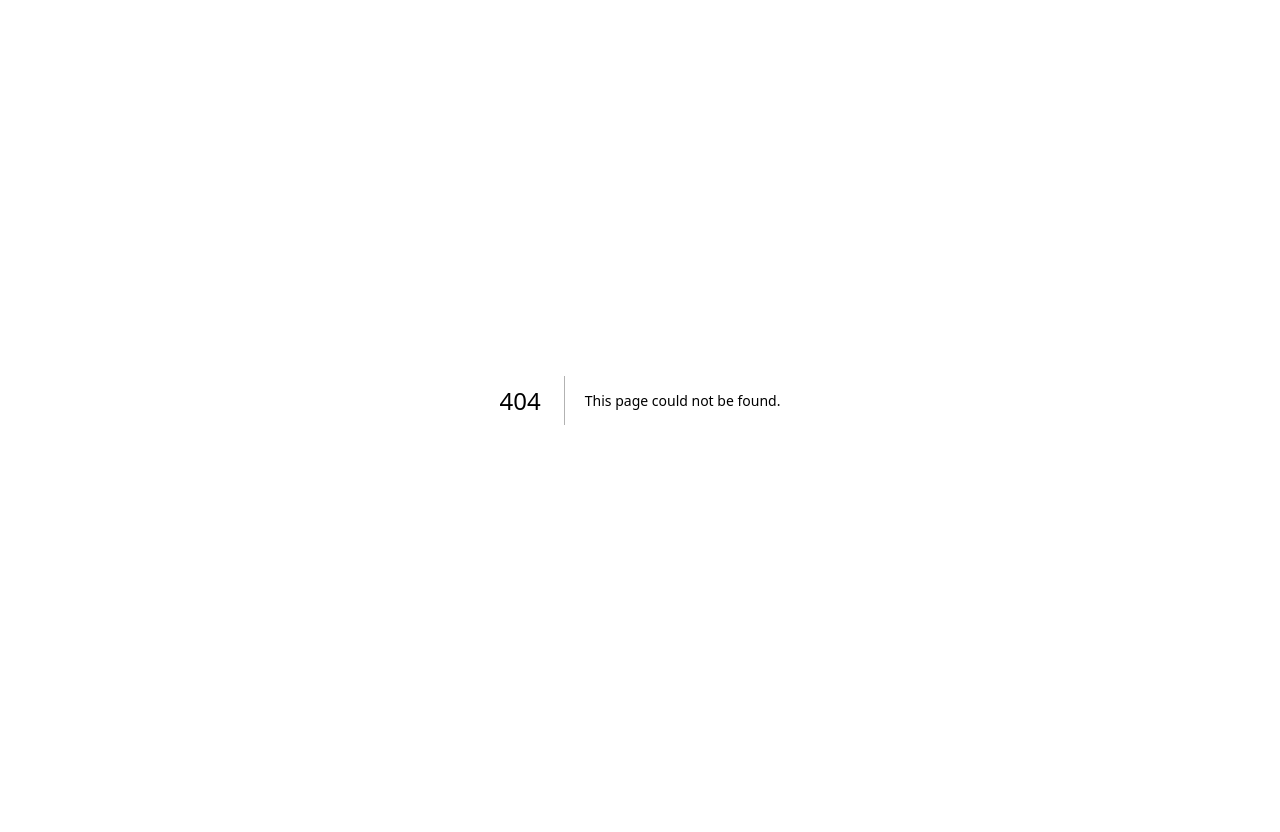
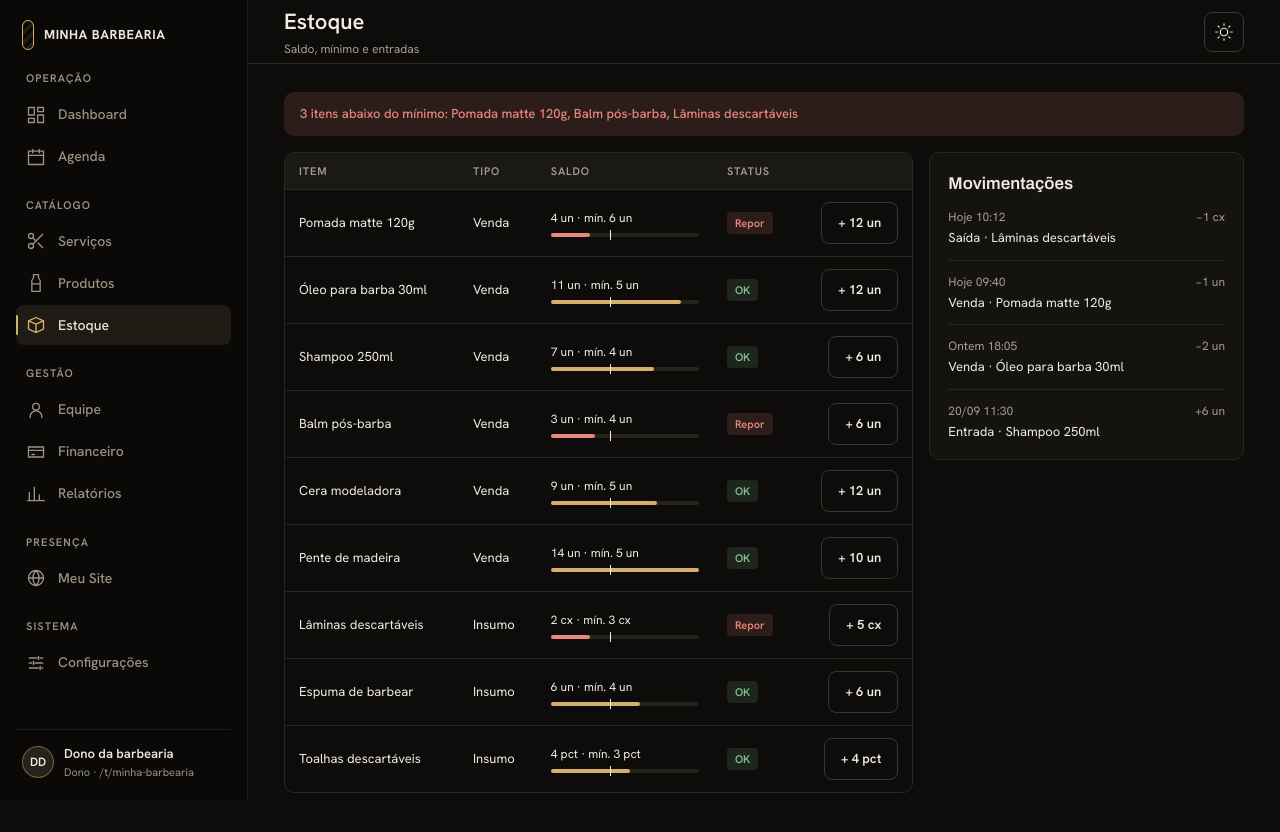
Before and after one commit to MarcosVenicioSJr/projeto_sem_nome, a Next.js app in the folder apps/scheduling-web/: page /admin/estoque in a window 1280 px wide. Before the commit this address had no page. Before the commit the page ends 800 px from the top, so only its background shows below. Built offline with nearby package versions, Linux system fonts and the light colour scheme; no server answers.

Commit message:
feat(admin): produtos e estoque

```diff
--- /dev/null
+++ b/apps/scheduling-web/src/app/admin/estoque/page.module.css
@@ -0,0 +1,77 @@
+.page {
+  display: flex;
+  flex-direction: column;
+  gap: 16px;
+}
+.banner {
+  padding: 12px 16px;
+  border-radius: 10px;
+  background: var(--danger-soft);
+  color: var(--danger);
+  font-size: 13px;
+  font-weight: 500;
+}
+.layout {
+  display: grid;
+  grid-template-columns: 2fr 1fr;
+  gap: 16px;
+  align-items: start;
+}
+@media (max-width: 1099px) {
+  .layout {
+    grid-template-columns: 1fr;
+  }
+}
+.balance {
+  display: flex;
+  flex-direction: column;
+  gap: 6px;
+  min-width: 130px;
+}
+.balanceLabel {
+  font-size: 12px;
+  color: var(--text);
+}
+.balanceTrack {
+  position: relative;
+  height: 4px;
+  border-radius: 2px;
+  background: var(--surface-3);
+}
+.balanceFill {
+  height: 100%;
+  border-radius: 2px;
+}
+.balanceMarker {
+  position: absolute;
+  top: -3px;
+  width: 1px;
+  height: 10px;
+  background: var(--text);
+}
+.moveList {
+  display: flex;
+  flex-direction: column;
+  gap: 12px;
+}
+.moveRow {
+  display: flex;
+  flex-direction: column;
+  gap: 2px;
+  padding-bottom: 12px;
+  border-bottom: 1px solid var(--line);
+}
+.moveRow:last-child {
+  border-bottom: none;
+  padding-bottom: 0;
+}
+.moveTop {
+  display: flex;
+  justify-content: space-between;
+  font-size: 12px;
+  color: var(--muted);
+}
+.moveDesc {
+  font-size: 13px;
+  color: var(--text);
+}
--- /dev/null
+++ b/apps/scheduling-web/src/app/admin/estoque/page.tsx
@@ -0,0 +1,87 @@
+'use client';
+
+import { Card, CardTitle } from '../_components/Card';
+import { Badge } from '../_components/Badge';
+import { Button } from '../_components/Button';
+import { Table, type Column } from '../_components/Table';
+import { useAdminData } from '../_lib/data';
+import type { StockItem } from '../_lib/types';
+import styles from './page.module.css';
+
+export default function EstoquePage() {
+  const { stock, stockMovements, registerStockEntry, showToast } = useAdminData();
+  const lowStock = stock.filter((s) => s.qty < s.min);
+
+  function handleAdd(item: StockItem) {
+    registerStockEntry(item.id);
+    showToast(`Entrada registrada: ${item.lot} ${item.unit} de ${item.name}`);
+  }
+
+  const cols: Column<StockItem>[] = [
+    { key: 'name', header: 'Item', render: (i) => i.name },
+    { key: 'kind', header: 'Tipo', render: (i) => i.kind },
+    {
+      key: 'balance',
+      header: 'Saldo',
+      render: (i) => {
+        const low = i.qty < i.min;
+        const pct = Math.min(100, (i.qty / (i.min * 2.5)) * 100);
+        const markerPct = Math.min(100, (i.min / (i.min * 2.5)) * 100);
+        return (
+          <div className={styles.balance}>
+            <span className={styles.balanceLabel}>
+              {i.qty} {i.unit} · mín. {i.min} {i.unit}
+            </span>
+            <div className={styles.balanceTrack}>
+              <div className={styles.balanceFill} style={{ width: pct + '%', background: low ? 'var(--danger)' : 'var(--accent)' }} />
+              <div className={styles.balanceMarker} style={{ left: markerPct + '%' }} />
+            </div>
+          </div>
+        );
+      },
+    },
+    {
+      key: 'status',
+      header: 'Status',
+      render: (i) => <Badge tone={i.qty < i.min ? 'danger' : 'ok'}>{i.qty < i.min ? 'Repor' : 'OK'}</Badge>,
+    },
+    {
+      key: 'action',
+      header: '',
+      align: 'right',
+      render: (i) => (
+        <Button onClick={() => handleAdd(i)}>
+          + {i.lot} {i.unit}
+        </Button>
+      ),
+    },
+  ];
+
+  return (
+    <div className={styles.page}>
+      {lowStock.length ? (
+        <div className={styles.banner}>
+          {lowStock.length} itens abaixo do mínimo: {lowStock.map((s) => s.name).join(', ')}
+        </div>
+      ) : null}
+
+      <div className={styles.layout}>
+        <Table columns={cols} rows={stock} />
+        <Card>
+          <CardTitle>Movimentações</CardTitle>
+          <div className={styles.moveList}>
+            {stockMovements.map((m) => (
+              <div key={m.id} className={styles.moveRow}>
+                <div className={styles.moveTop}>
+                  <span>{m.time}</span>
+                  <span>{m.qty}</span>
+                </div>
+                <span className={styles.moveDesc}>{m.description}</span>
+              </div>
+            ))}
+          </div>
+        </Card>
+      </div>
+    </div>
+  );
+}
--- /dev/null
+++ b/apps/scheduling-web/src/app/admin/produtos/page.module.css
@@ -0,0 +1,9 @@
+.page {
+  display: flex;
+  flex-direction: column;
+  gap: 16px;
+}
+.low {
+  color: var(--danger);
+  font-weight: 600;
+}
```
Also changed, not shown: apps/scheduling-web/src/app/admin/produtos/page.tsx (added, +42 -0 lines).
